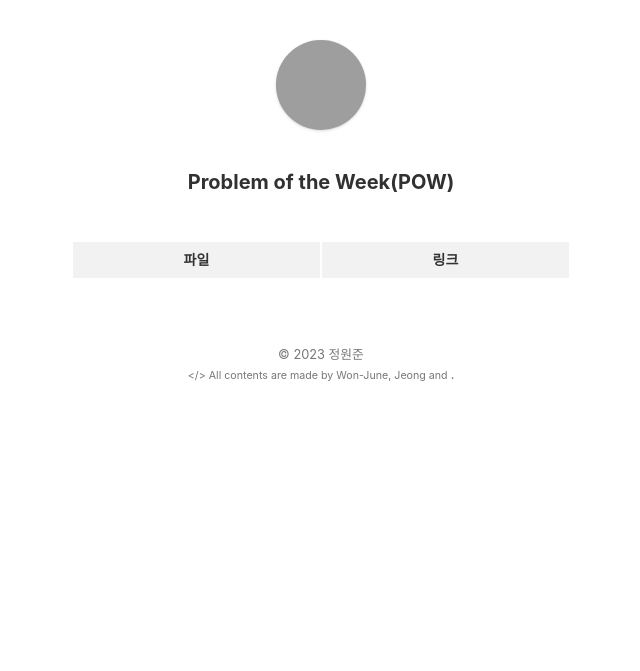
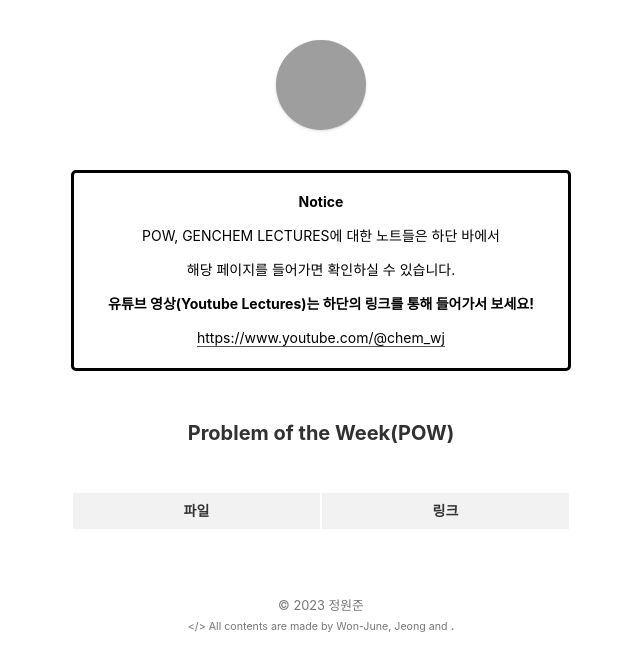
Before and after one commit to chemwj/chemwj.github.io, a Jekyll site: the page built from POW.html, in a window 1280 px wide. Shown: the top 671 px of the page, without its empty margins (319-959 px from the left). Built offline with Jekyll 4.4.1, drawn with Linux system fonts in a browser that asks for light colours; grey boxes are pictures that could not be loaded.

Commit message:
Update POW.html

```diff
--- a/POW.html
+++ b/POW.html
@@ -1,6 +1,17 @@
 ---
 layout: default
 ---
+<section>
+	<div style="border: 3px solid #000000; background-color: #ffffff; color: black; border-radius: 5px; padding: 5px; padding-bottom: 20px;">
+		<center>
+			<p><b>Notice</b></p>
+			<p>POW, GENCHEM LECTURES에 대한 노트들은 하단 바에서</p>
+			<p>해당 페이지를 들어가면 확인하실 수 있습니다.</p>
+			<p><b>유튜브 영상(Youtube Lectures)는 하단의 링크를 통해 들어가서 보세요!</b></p>
+			<a href="https://www.youtube.com/@chem_wj">https://www.youtube.com/@chem_wj</a>
+		</center>
+	</div>
+</section>
 
 <section>
 
```
